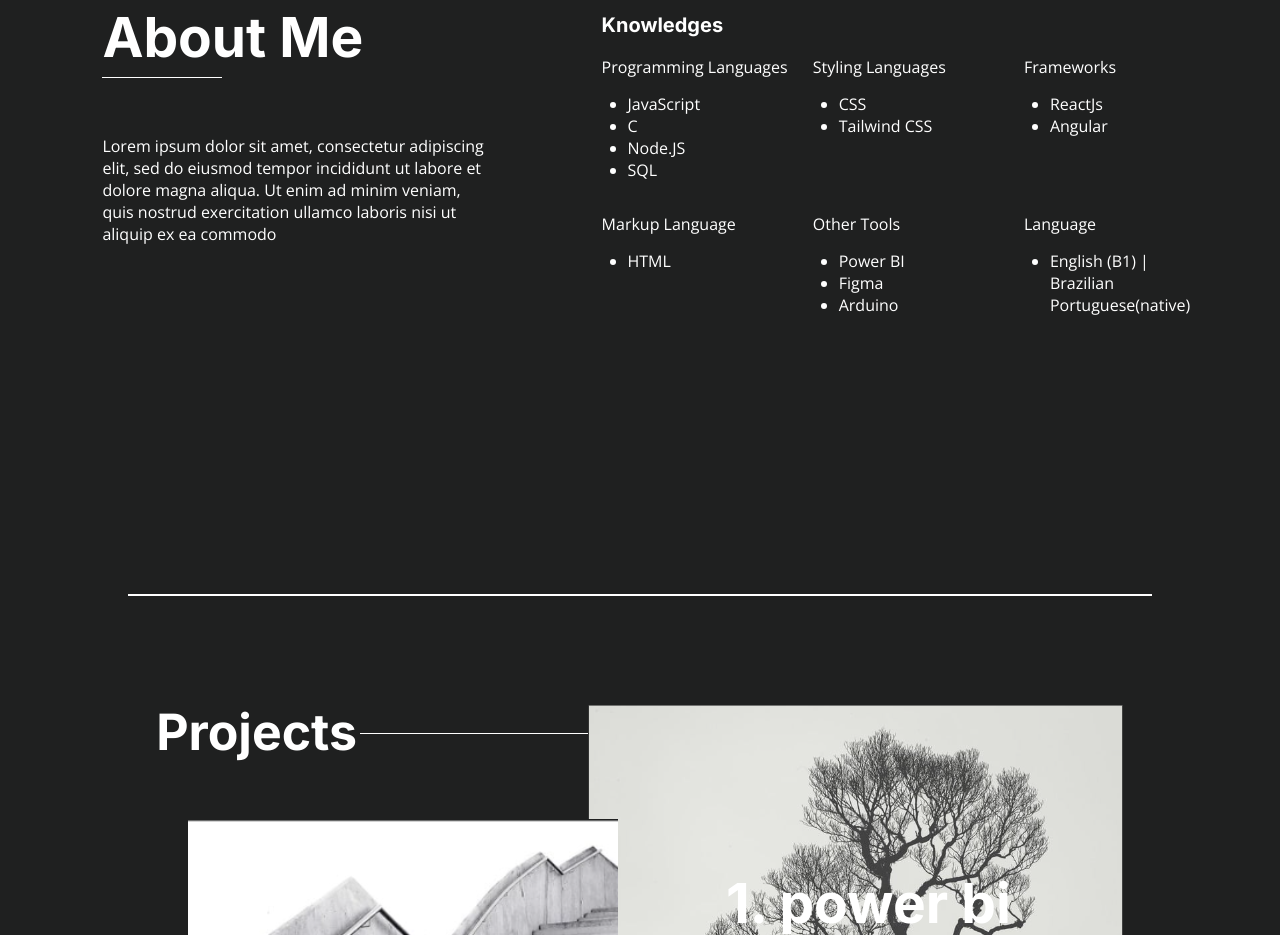
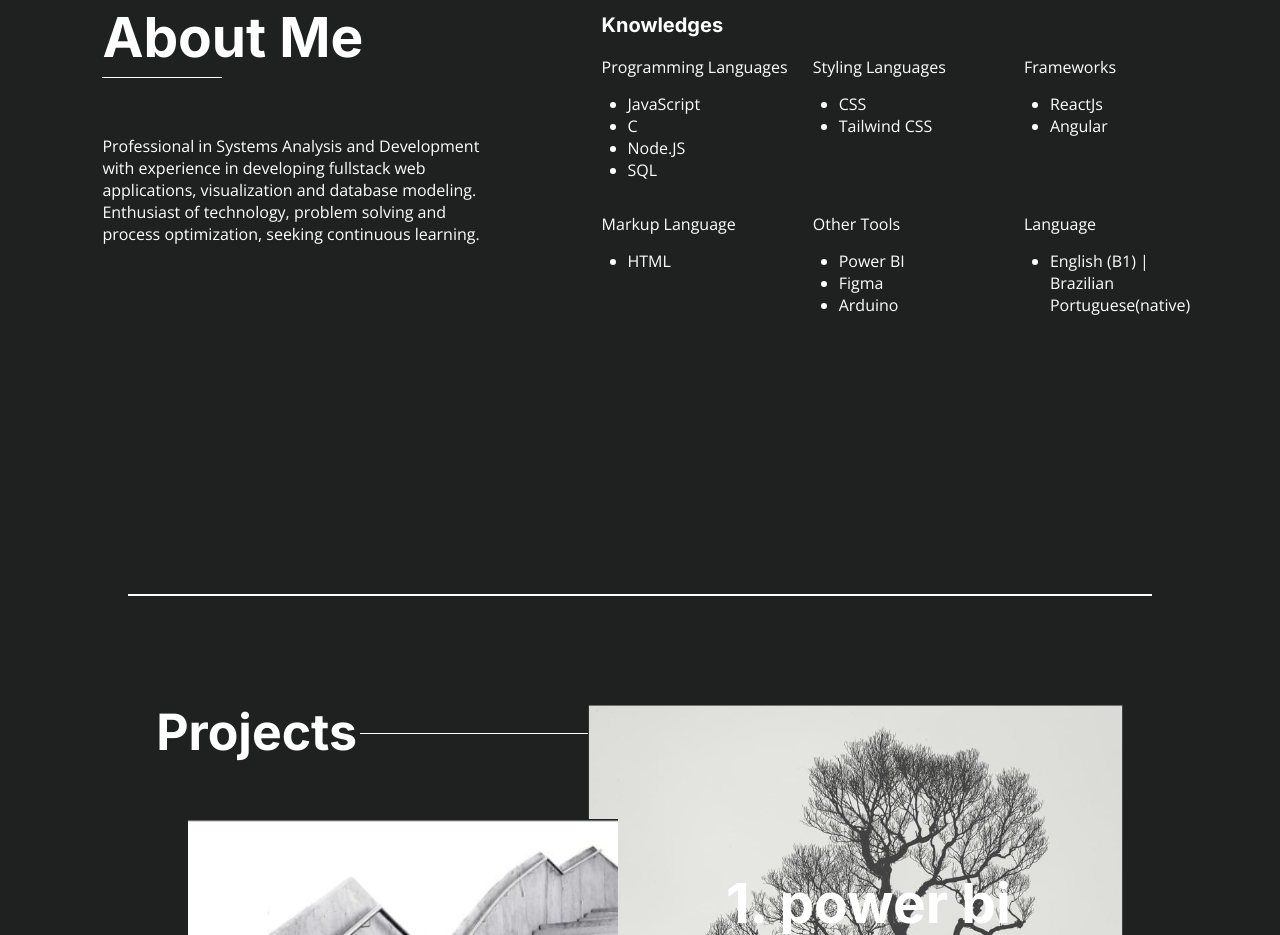
Before and after one commit to Milenaslv20/portfolio-milena, a React (Create React App) app: page /portfolio-milena/english in a window 1280 px wide. Shown: the part 1440-2375 px from the top of the page. Built offline with nearby package versions, Linux system fonts and the light colour scheme; a web font is replaced by a local one.

Commit message:
fix: about me content

```diff
--- a/src/pages/english/English.js
+++ b/src/pages/english/English.js
@@ -33,8 +33,8 @@ function English() {
         buttonHome="Explore"
 
         titleAboutMe="About Me"
-        paragraphAboutMe="Lorem ipsum dolor sit amet, consectetur adipiscing elit, sed do eiusmod tempor incididunt ut labore et dolore magna aliqua. Ut enim ad minim
-        veniam, quis nostrud exercitation ullamco laboris nisi ut aliquip ex ea commodo"
+        paragraphAboutMe="Professional in Systems Analysis and Development with experience in developing fullstack web applications, visualization and database modeling.
+        Enthusiast of technology, problem solving and process optimization, seeking continuous learning."
         titleAboutMe2="Knowledges"
         p1="Programming Languages"
         p2="Frameworks"
```
